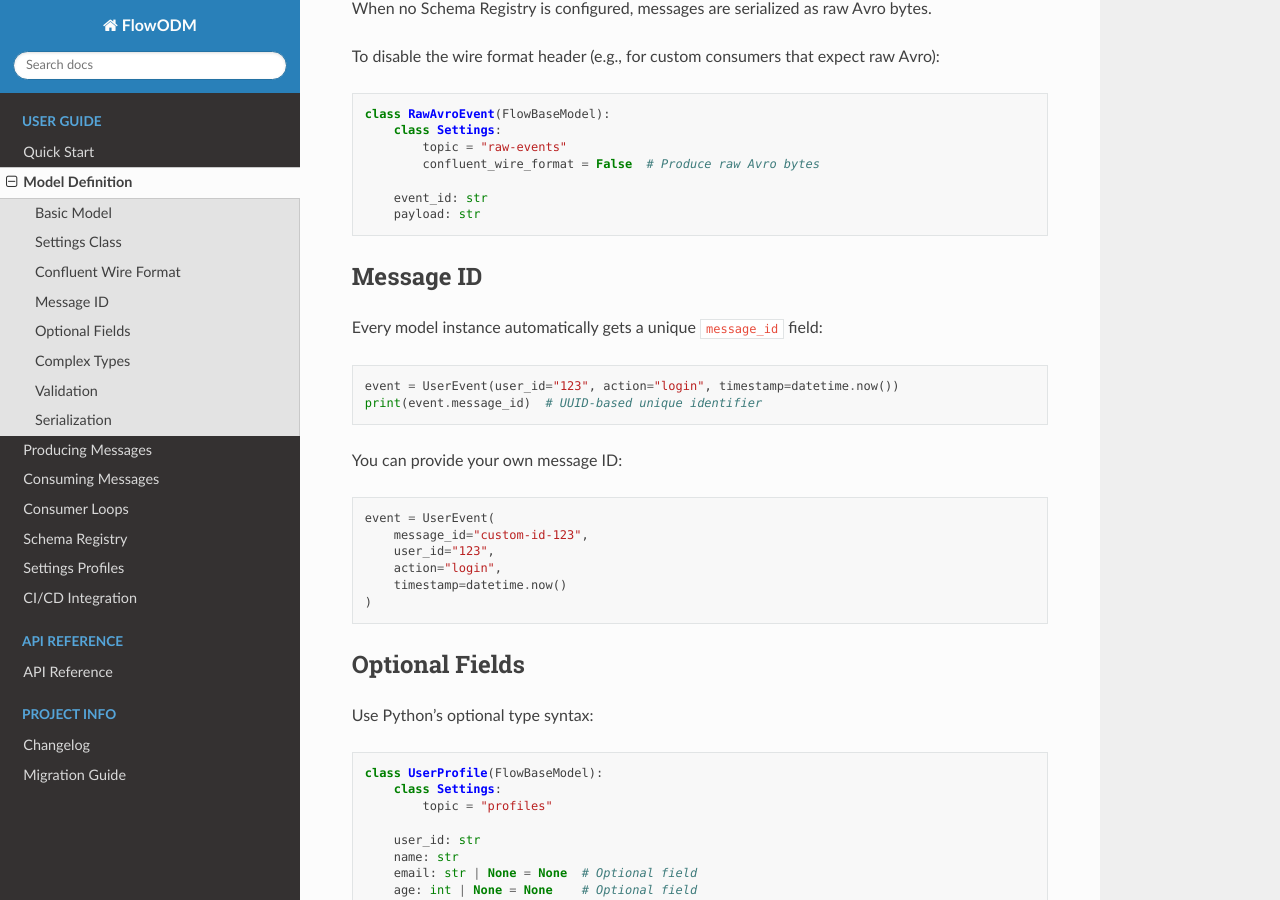
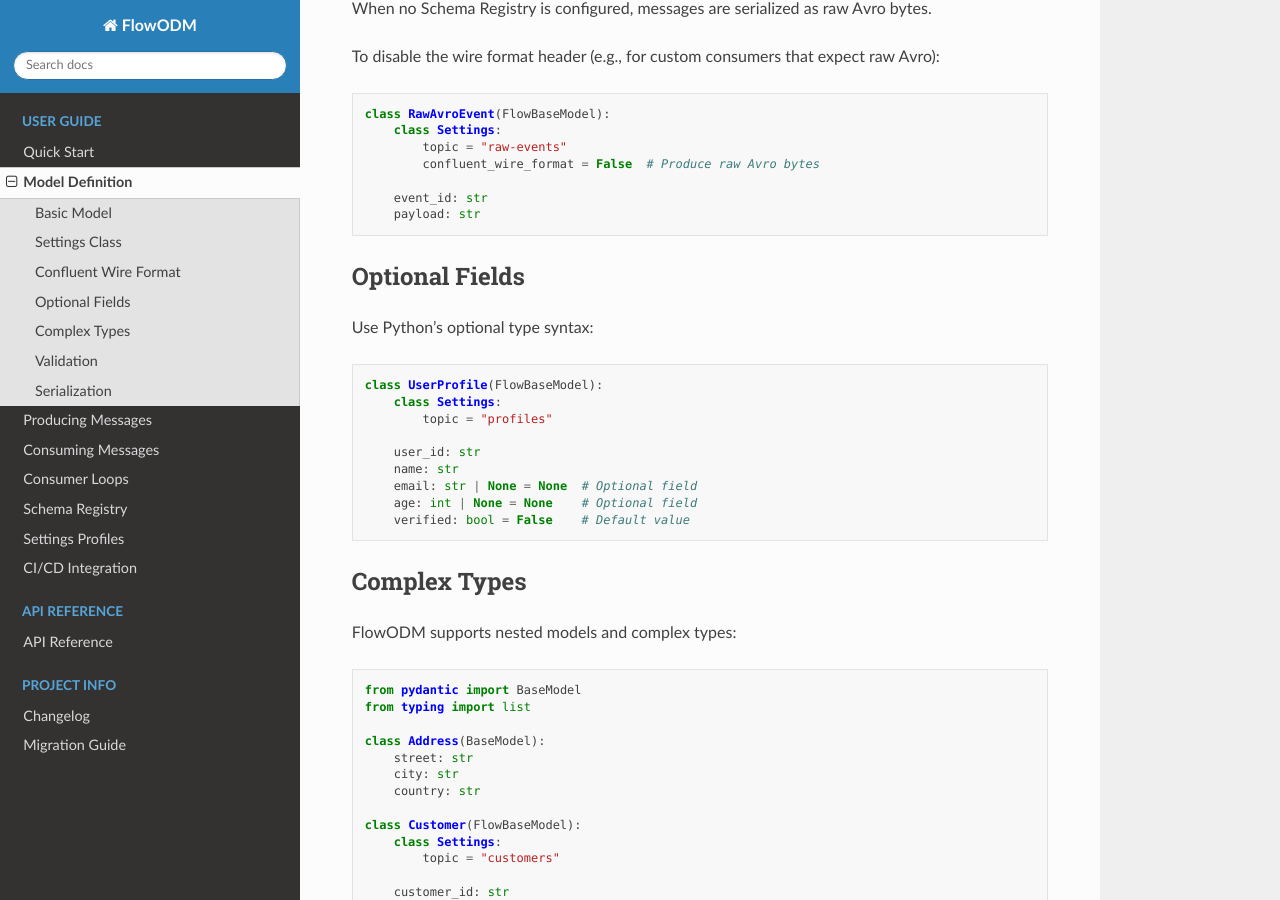
Before and after one commit to Aprova-GmbH/flowodm, a Sphinx documentation site: the page built from docs/models.rst, in a window 1280 px wide and 900 px high, scrolled down 1339 px. Built offline with Sphinx 7.4.7 and the Read the Docs theme 3.1.0, drawn with Linux system fonts in a browser that asks for light colours.

Commit message:
fix: Convert enum values in Avro serialization and remove message_id field
Fix _to_avro_dict() to convert Enum instances to their .value before
passing to fastavro. Remove the auto-generated message_id field from
FlowBaseModel — users who need an ID should add one explicitly.

Closes #9

Co-Authored-By: Claude Opus 4.6 <noreply@anthropic.com>

```diff
--- a/docs/models.rst
+++ b/docs/models.rst
@@ -91,27 +91,6 @@ To disable the wire format header (e.g., for custom consumers that expect raw Av
        event_id: str
        payload: str
 
-Message ID
-----------
-
-Every model instance automatically gets a unique ``message_id`` field:
-
-.. code-block:: python
-
-   event = UserEvent(user_id="123", action="login", timestamp=datetime.now())
-   print(event.message_id)  # UUID-based unique identifier
-
-You can provide your own message ID:
-
-.. code-block:: python
-
-   event = UserEvent(
-       message_id="custom-id-123",
-       user_id="123",
-       action="login",
-       timestamp=datetime.now()
-   )
-
 Optional Fields
 ---------------
 
--- a/src/flowodm/__init__.py
+++ b/src/flowodm/__init__.py
@@ -75,7 +75,7 @@ from flowodm.exceptions import (
 )
 
 # Core model
-from flowodm.model import FlowBaseModel, generate_message_id
+from flowodm.model import FlowBaseModel
 
 # Schema utilities
 from flowodm.schema import (
@@ -118,7 +118,6 @@ __all__ = [
     "get_schema_registry",
     # Model
     "FlowBaseModel",
-    "generate_message_id",
     # Consumer loops
     "ConsumerLoop",
     "AsyncConsumerLoop",
```
Also changed, not shown: CHANGELOG.md (+16 -1 lines), QUICK_REFERENCE.md (+0 -1 lines), 5 other files.
